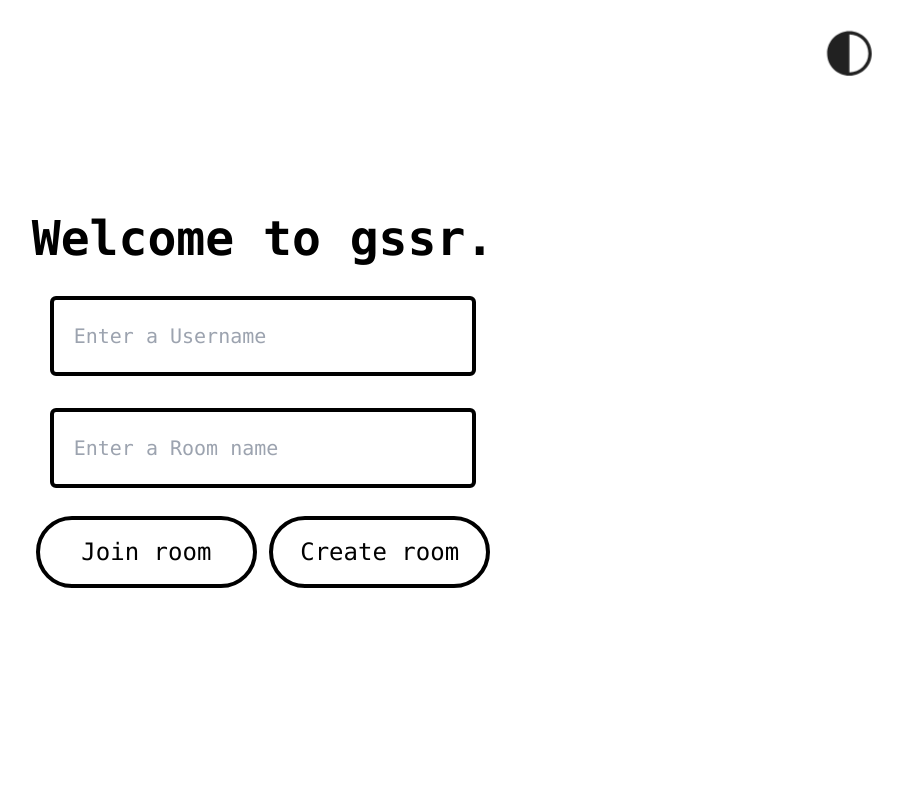
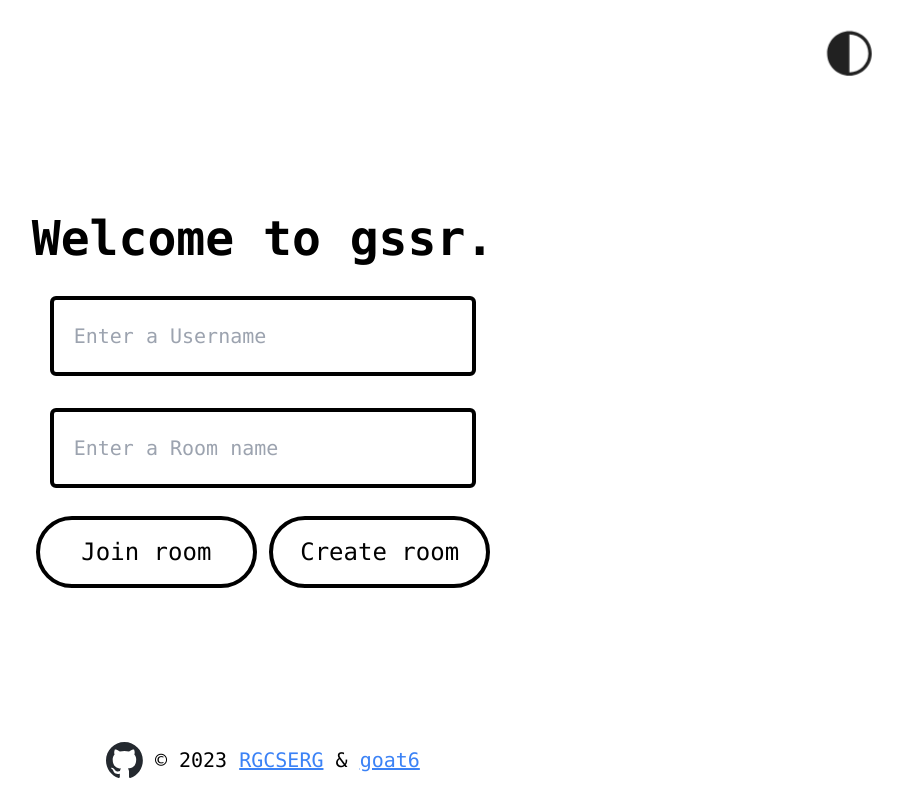
Before and after one commit to RGCSERG/gssr, a React (Vite) app in the folder gssr-react/: page / in a window 1280 px wide. Shown: the whole page, without its empty margins (377-1280 px from the left). Built offline with nearby package versions, Linux system fonts and the light colour scheme.

Commit message:
added credits to bottom of the page

```diff
--- a/gssr-react/src/Button.tsx
+++ b/gssr-react/src/Button.tsx
@@ -6,7 +6,7 @@ interface Props {
 
 const Button = ({ name }: Props) => {
   return (
-    <button className="outline outline-4 outline-black w-1/6 h-16 text-2xl rounded-full hover:bg-slate-200 dark:hover:bg-slate-800 dark:text-white dark:outline-white">
+    <button className="outline outline-4 outline-black w-1/6 h-16 text-2xl rounded-full hover:bg-gray-200 dark:hover:bg-gray-800 dark:text-white dark:outline-white">
       {name}
     </button>
   );
--- a/gssr-react/src/MainPage.tsx
+++ b/gssr-react/src/MainPage.tsx
@@ -2,6 +2,7 @@ import React from "react";
 import Form from "./Form";
 import Button from "./Button";
 import ThemeButton from "./ThemeButton";
+import GitHubMark from "./assets/GitHubMark.svg";
 
 const MainPage = () => {
   return (
@@ -17,6 +18,33 @@ const MainPage = () => {
           <Button name="Create room" />
         </div>
       </div>
+      <div className="w-full flex justify-center items-center h-20 fixed bottom-0 left-0 gap-3 font-mono">
+        <a
+          className="hover:rotate-180 inline-flex items-center duration-200"
+          href="https://github.com/RGCSERG/gssr"
+        >
+          <img
+            className="mx-auto object-center object-scale-down h-9 dark:invert"
+            src={GitHubMark}
+          ></img>
+        </a>
+        <p className="text-xl dark:text-white">
+          © 2023{" "}
+          <a
+            className="text-blue-500 hover:text-blue-600 underline dark:text-blue-400 dark:hover:text-blue-500"
+            href="https://github.com/RGCSERG"
+          >
+            RGCSERG
+          </a>{" "}
+          &{" "}
+          <a
+            className="text-blue-500 hover:text-blue-600 underline dark:text-blue-400 dark:hover:text-blue-500"
+            href="https://github.com/goat6"
+          >
+            goat6
+          </a>
+        </p>
+      </div>
       <ThemeButton />
     </>
   );
```
